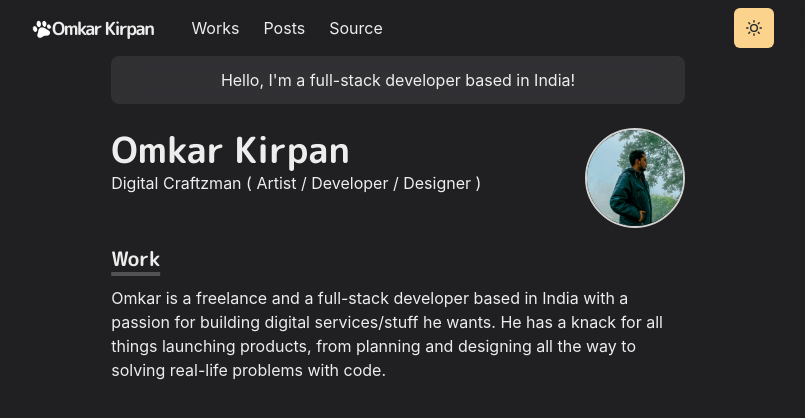
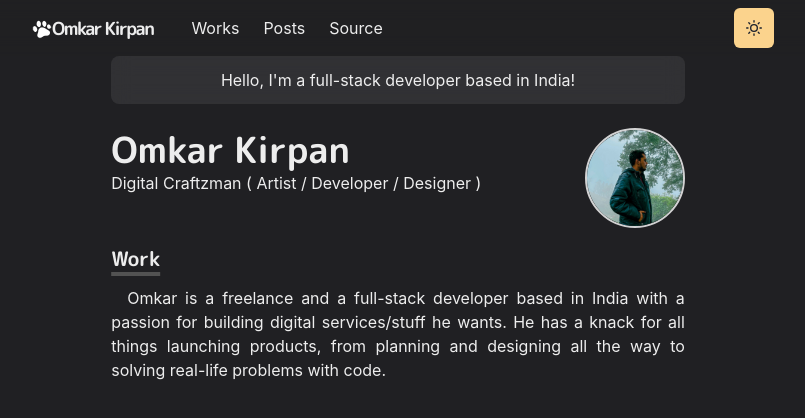
Before and after one commit to OmkarKirpan/OmkarKirpan-homepage, a Next.js app: page / in a window 1280 px wide. Shown: the top 418 px of the page, without its empty margins (242-1047 px from the left). Built offline with nearby package versions, Linux system fonts and the light colour scheme.

Commit message:
feat: :lipstick: add Paragraph styled component

```diff
--- /dev/null
+++ b/components/paragraph.js
@@ -0,0 +1,8 @@
+import styled from '@emotion/styled'
+
+const Paragraph = styled.p`
+  text-align: justify;
+  text-indent: 1em;
+`
+
+export default Paragraph
--- a/pages/index.js
+++ b/pages/index.js
@@ -5,6 +5,7 @@ import {
   Image,
   useColorModeValue
 } from '@chakra-ui/react'
+import Paragraph from '../components/paragraph'
 import Section from '../components/section'
 
 const Page = () => {
@@ -51,12 +52,12 @@ const Page = () => {
         <Heading as="h3" variant="section-title">
           Work
         </Heading>
-        <p>
+        <Paragraph>
           Omkar is a freelance and a full-stack developer based in India with a
           passion for building digital services/stuff he wants. He has a knack
           for all things launching products, from planning and designing all the
           way to solving real-life problems with code.
-        </p>
+        </Paragraph>
       </Section>
     </Container>
   )
```
